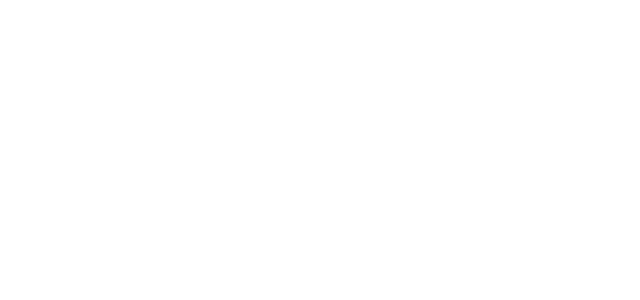
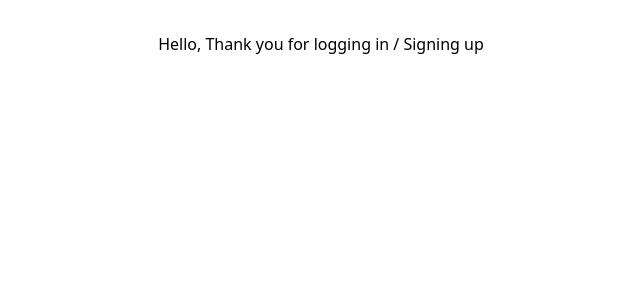
Before and after one commit to Shaneb7102/ReactComponentLogin, a React (Vite) app in the folder vite-project/: page /end in a window 1280 px wide. Before the commit this address had no page. Shown: the top 300 px of the page, without its empty margins (319-959 px from the left). Built offline with nearby package versions, Linux system fonts and the light colour scheme.

Commit message:
Getting from Login/Register to End

```diff
--- a/vite-project/src/App.tsx
+++ b/vite-project/src/App.tsx
@@ -3,6 +3,7 @@
 import HomePage from "./HomePage";
 import LoginPage from "./LoginPage";
 import RegisterPage from "./RegisterPage";
+import EndPage from "./EndPage";
 
 const App: React.FC = () => {
   return (
@@ -11,6 +12,7 @@
         <Route path="/" element={<HomePage />} />
         <Route path="/login" element={<LoginPage />} />
         <Route path="/register" element={<RegisterPage />} />
+        <Route path="/end" element={<EndPage />} />
       </Routes>
 
   );
--- /dev/null
+++ b/vite-project/src/EndPage.tsx
@@ -0,0 +1,9 @@
+import "./App.css";
+
+const EndPage: React.FC = () => {
+    return (
+       <h1>Hello, Thank you for logging in / Signing up</h1>
+    );
+  };
+
+export default EndPage;
--- a/vite-project/src/LoginPage.tsx
+++ b/vite-project/src/LoginPage.tsx
@@ -1,5 +1,8 @@
 import "./App.css";
+import { useNavigate } from "react-router-dom";
 const LoginPage: React.FC = () => {
+  const navigate = useNavigate();
+
     return (
         <div className="flex items-center justify-center min-h-screen bg-gray-100">
         <div className="bg-white p-6 rounded-lg shadow-md w-96">
@@ -32,6 +35,7 @@
             <button
               type="submit"
               className="w-full px-4 py-2 text-white bg-blue-500 rounded-lg hover:bg-blue-600"
+              onClick={() => navigate("/end")}
             >
               Login
             </button>
--- a/vite-project/src/RegisterPage.tsx
+++ b/vite-project/src/RegisterPage.tsx
@@ -1,5 +1,9 @@
 import "./App.css";
+import { useNavigate } from "react-router-dom";
+
 const RegisterPage: React.FC = () => {
+  const navigate = useNavigate();
+
     return (
         <div className="flex items-center justify-center min-h-screen bg-gray-100">
         <div className="bg-white p-6 rounded-lg shadow-md w-96">
@@ -44,6 +48,8 @@
             <button
               type="submit"
               className="w-full px-4 py-2 text-white bg-green-500 rounded-lg hover:bg-green-600"
+              onClick={() => navigate("/end")}
+
             >
               Register
             </button>
```
